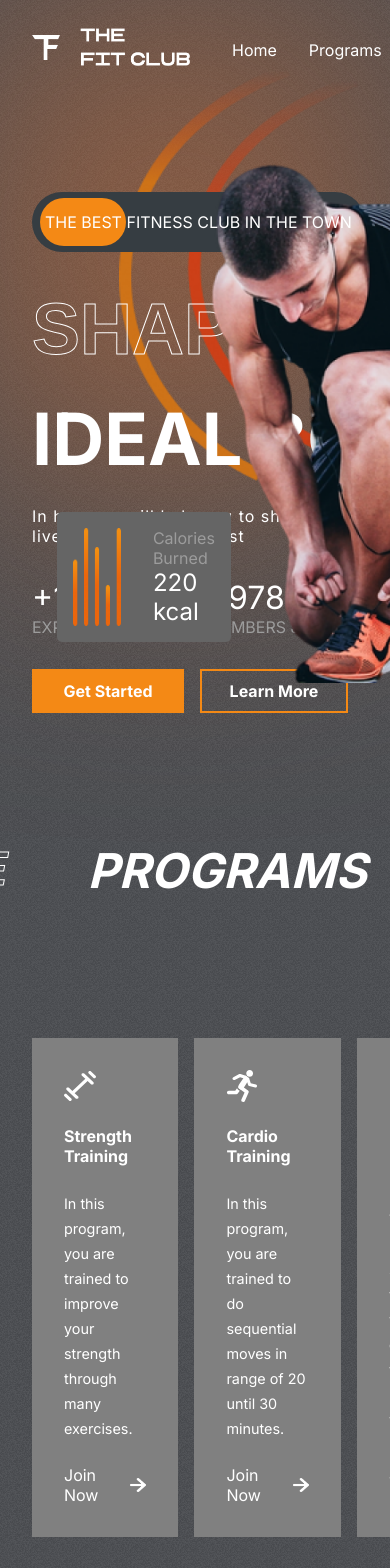
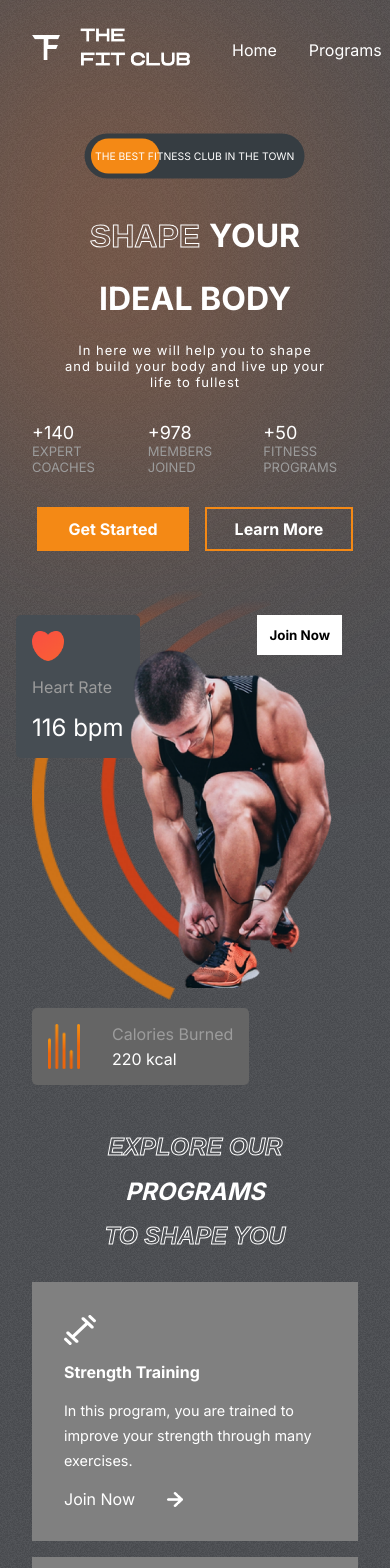
Before and after one commit to JijoJames04/FitClub, a React (Create React App) app: page / in a window 390 px wide. Shown: the top 1568 px of the page. Built offline with nearby package versions, Linux system fonts and the light colour scheme.

Commit message:
responsiveness completed

```diff
--- a/src/components/Hero/Hero.css
+++ b/src/components/Hero/Hero.css
@@ -189,3 +189,84 @@
     height: 30rem;
     left: 0;
 }
+
+@media screen and (max-width: 768px) {
+    .hero {
+        flex-direction: column;
+    }
+
+    .hero-blur {
+        width: 14rem;
+    }
+
+    .the-best-ad {
+        margin-top: 0;
+        font-size: small;
+        align-self: center;
+        transform: scale(0.8);
+    }
+
+    .hero-text {
+        font-size: xx-large;
+        align-items: center;
+        justify-content: center;
+    }
+
+    .hero-text > div:nth-of-type(3) {
+        font-size: small;
+        font-weight: 200;
+        letter-spacing: 1px;
+        text-align: center;
+    }
+
+    .hero-buttons {
+        justify-content: center;
+    }
+
+    .figures > div > span:nth-of-type(1) {
+        font-size: large;
+    }
+
+    .figures > div > span:nth-of-type(2) {
+        font-size: small;
+    }
+
+    .right-h {
+        position: relative;
+        background: none;
+    }
+
+    .heart-rate {
+        left: 1rem;
+        top: 2rem;
+    }
+
+    .calories {
+        position: relative;
+        top: 5rem;
+        left: 2rem;
+    }
+
+    .calories > img {
+        width: 2rem;
+    }
+
+    .calories > div > :nth-child(2) {
+        color: white;
+        font-size: 1rem;
+    }
+
+    .hero-image {
+        position: relative;
+        width: 15rem;
+        left: 7rem;
+        top: 4rem;
+        align-self: center;
+    }
+
+    .hero-image-back {
+        width: 15rem;
+        left: 2rem;
+        top: 0rem;
+    }
+}
--- a/src/components/Hero/Hero.jsx
+++ b/src/components/Hero/Hero.jsx
@@ -10,6 +10,7 @@
 
 const Hero = () => {
   const transition = { type: "spring", duration: 3 };
+  const mobile = window.innerWidth <= 768 ? true : false;
 
   return (
     <div className="hero">
@@ -19,7 +20,7 @@
         {/* the best ad */}
         <div className="the-best-ad">
           <motion.div
-            initial={{ left: "238px" }}
+            initial={{ left: mobile ? "165px" : "238px" }}
             whileInView={{ left: "8px" }}
             transition={{ ...transition, type: "tween" }}
           ></motion.div>
--- a/src/components/Join/Join.css
+++ b/src/components/Join/Join.css
@@ -53,3 +53,19 @@
     background-color: var(--orange);
     color: white;
 }
+
+@media screen and (max-width: 768px) {
+    .Join {
+        flex-direction: column;
+        gap: 1rem;
+    }
+
+    .left-j {
+        font-size: x-large;
+        flex-direction: column;
+    }
+
+    .right-j {
+        padding: 2rem;
+    }
+}
--- a/src/components/Plans/Plans.css
+++ b/src/components/Plans/Plans.css
@@ -86,3 +86,13 @@
 .plans > :nth-child(2) > button {
     color: orange;
 }
+
+@media screen and (max-width: 768px) {
+    .plans {
+        flex-direction: column;
+    }
+
+    .plans > :nth-child(2) {
+        transform: none;
+    }
+}
--- a/src/components/Programs/Programs.css
+++ b/src/components/Programs/Programs.css
@@ -61,3 +61,18 @@
     background: var(--planCard);
     cursor: pointer;
 }
+
+@media screen and (max-width: 768px) {
+    .programs-header {
+        flex-direction: column;
+        gap: 1rem;
+        font-size: x-large;
+        align-items: center;
+        justify-content: center;
+        margin-top: 2rem;
+    }
+
+    .program-categories {
+        flex-direction: column;
+    }
+}
--- a/src/components/Reasons/Reasons.css
+++ b/src/components/Reasons/Reasons.css
@@ -85,3 +85,33 @@
 .partners > img {
     width: 2.5rem;
 }
+
+@media screen and (max-width: 768px) {
+    .Reasons {
+        flex-direction: column;
+    }
+
+    .left-r {
+        grid-auto-rows: auto;
+        overflow: hidden;
+    }
+
+    .left-r > :nth-child(1) {
+        width: 7rem;
+        height: 17rem;
+    }
+
+    .left-r > :nth-child(2) {
+        width: 15rem;
+        height: 10rem;
+    }
+
+    .left-r > :nth-child(3) {
+        width: 7rem;
+    }
+
+    .left-r > :nth-child(4) {
+        width: 7rem;
+        height: 6rem;
+    }
+}
--- a/src/components/Testimonials/Testimonials.css
+++ b/src/components/Testimonials/Testimonials.css
@@ -1,4 +1,4 @@
-.Testimonials {
+.testimonials {
     display: flex;
     gap: 1rem;
     padding: 0 2rem;
@@ -76,3 +76,40 @@
     width: 1.5rem;
     cursor: pointer;
 }
+
+@media screen and (max-width: 768px) {
+    .testimonials {
+        flex-direction: column;
+    }
+
+    .left-t > :nth-child(2),
+    .left-t > :nth-child(3) {
+        font-size: xx-large;
+    }
+
+    .right-t {
+        display: flex;
+        flex-direction: column;
+        align-items: center;
+        justify-content: center;
+        gap: 2rem;
+    }
+
+    .right-t > div {
+        position: relative;
+        display: none;
+    }
+
+    .right-t > img {
+        top: 0;
+        right: 0;
+        position: relative;
+        align-self: center;
+    }
+
+    .right-t > :last-child {
+        display: block;
+        bottom: 0;
+        left: 0;
+    }
+}
--- a/src/components/Testimonials/Testimonials.jsx
+++ b/src/components/Testimonials/Testimonials.jsx
@@ -13,7 +13,7 @@
   const tLength = testimonialsData.length;
 
   return (
-    <div className="Testimonials">
+    <div className="testimonials">
       <div className="left-t">
         <span>Testimonials</span>
         <span className="stroke-text">What they</span>
```
